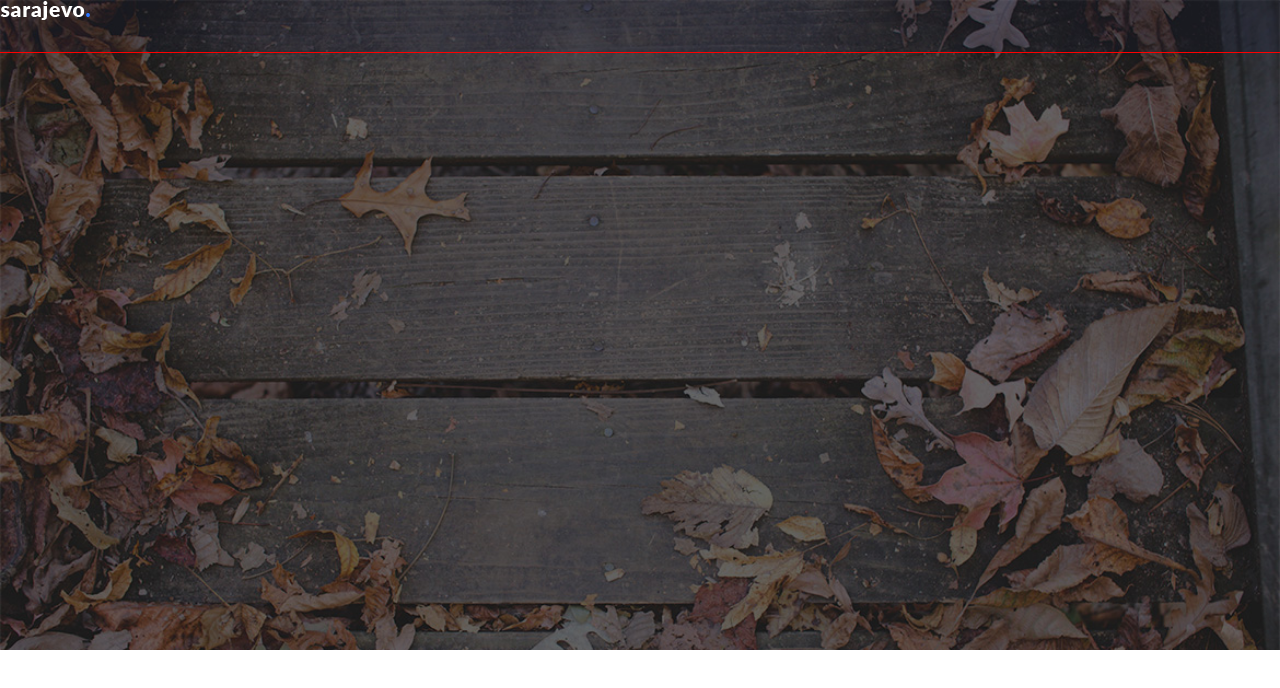
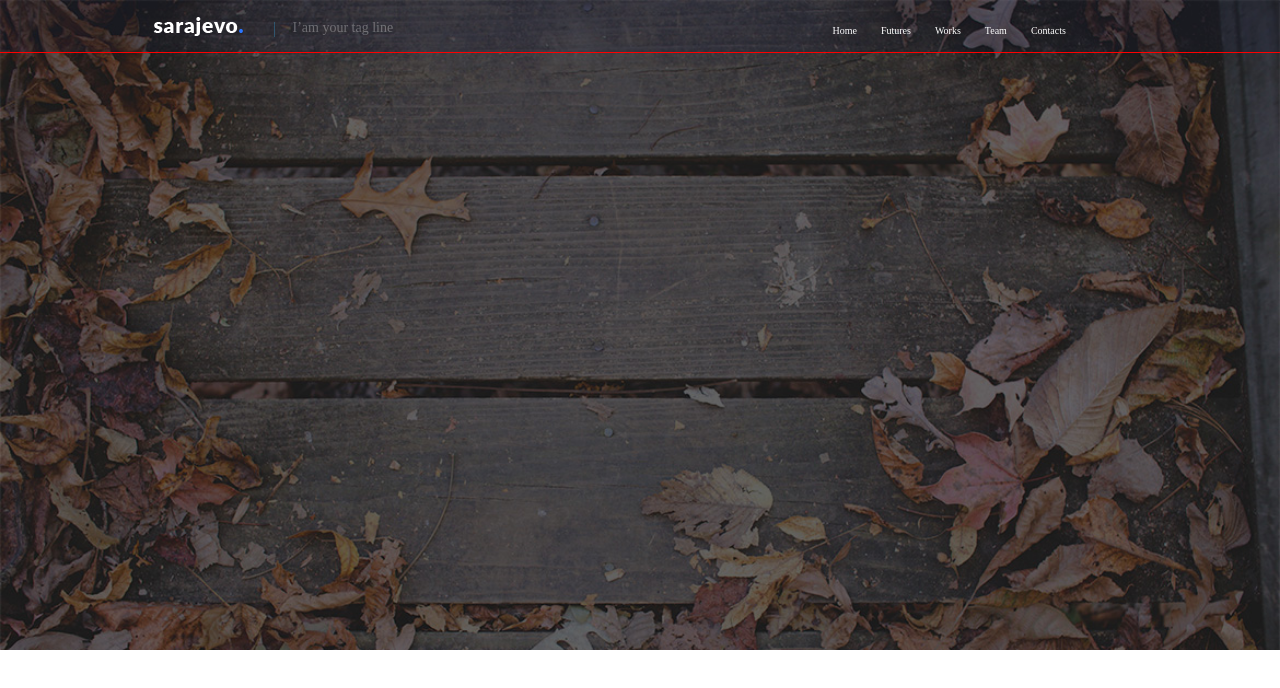
Before and after one commit to araboy719/leading, a website built with Parcel: page index.html in a window 1280 px wide. Built offline with nearby package versions, Linux system fonts and the light colour scheme.

Commit message:
add heder and logonav

```diff
--- a/css/main.css
+++ b/css/main.css
@@ -86,7 +86,11 @@ textarea {
 /* ==========================================================================
    Author's custom styles
    ========================================================================== */
-
+.container{
+  width: 975px;
+  margin: 0 auto;
+  position: relative;
+}
 
    header{
      height: 650px;
@@ -102,6 +106,42 @@ textarea {
     background: rgba(16, 22, 53, 0.2);
     height: 52px;
     outline: 1px solid red;
+    position: relative;
+   }
+
+   .logo{
+    width: 90px;
+    position: absolute;
+    top: 16px;
+   }
+
+   header .short-tag{
+     font-size: 14px;
+     color: white;
+     opacity: 0.3;
+     position: absolute;
+     top: 20px;
+     left: 140px;
+   }
+   header .short-tag:before{
+     content: "";
+     width: 1px;
+     height: 15px;
+     position: absolute;
+     left: -19px;
+     top: 2px;
+     background: rgba(50, 176, 238, 1);
+   }
+   .nav{
+     position: absolute;
+     left: 660px;
+     top: 20px;
+   }
+   .nav a{
+     color: #fff;
+     margin-left: 20px;
+     font-size: 10px;
+     text-decoration: none;
    }
 /* ==========================================================================
    Helper classes
--- a/index.html
+++ b/index.html
@@ -27,9 +27,19 @@
   <!-- Add your site or application content here -->
   <header>
     <div class="header-top">
-      <div class="logo">
-        <a href="/">
-        <img src="img/logo.png"></a>
+      <div class="container">
+        <div class="logo">
+          <a href="/">
+          <img src="img/logo.png"></a>
+        </div>
+        <div class="short-tag">I’am your tag line</div>
+        <div class="nav">
+          <a href="/">Home</a>
+          <a href="#">Futures</a>
+          <a href="#">Works</a>
+          <a href="#">Team</a>
+          <a href="#">Contacts</a>
+        </div>
       </div>
     </div>
   </header>
```
